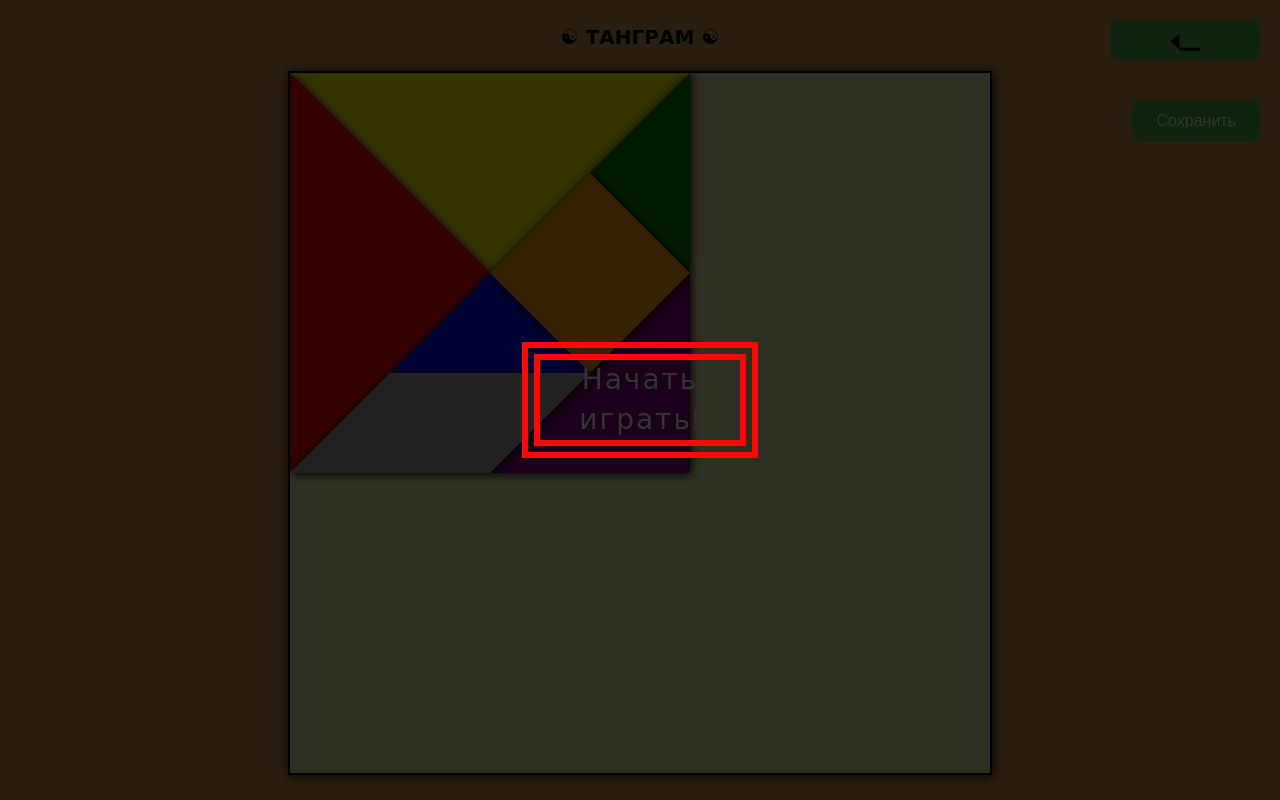
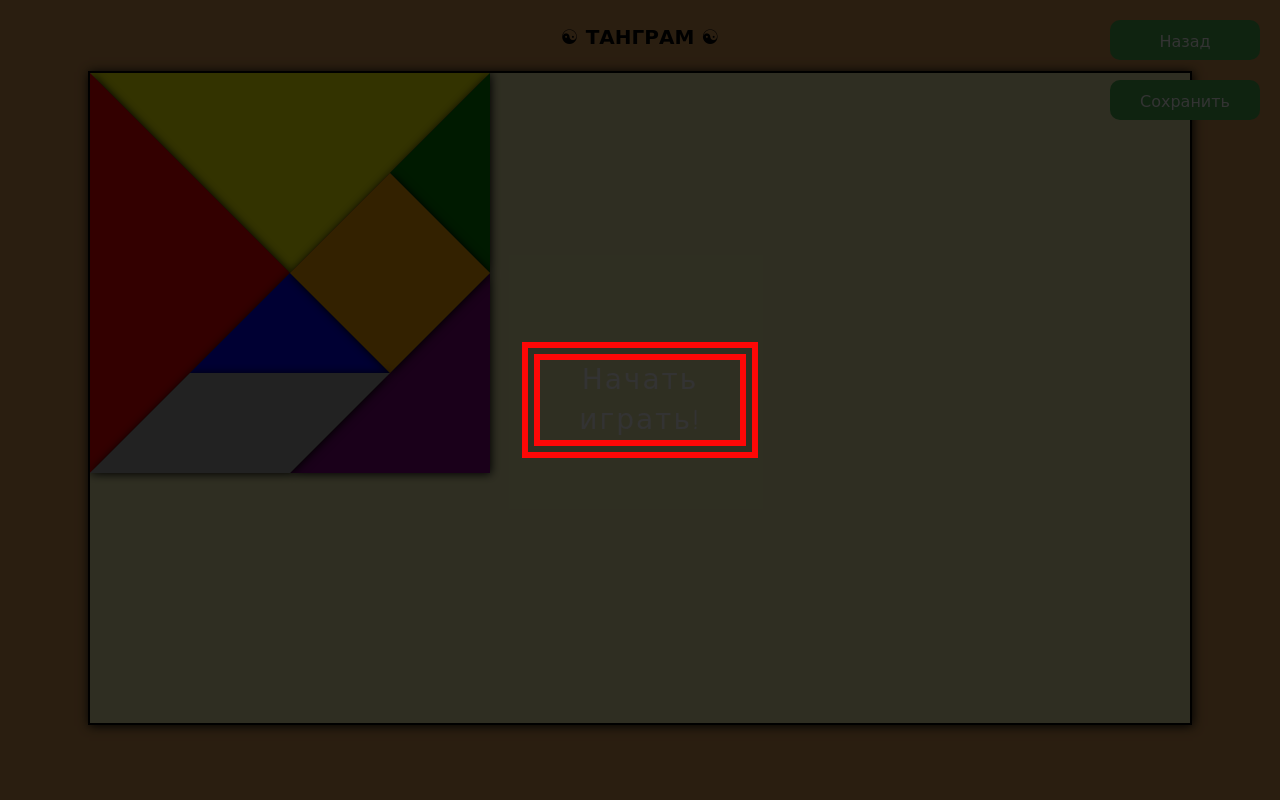
Before and after one commit to sk2kt/sk2kt.github.io, a website: page tangram.html in a window 1280 px wide. Drawn offline with Linux system fonts and the light colour scheme.

Commit message:
Tangram final fix

```diff
--- a/ScriptFolder/tangram.js
+++ b/ScriptFolder/tangram.js
@@ -15,8 +15,8 @@ const shapes = [
 
 const saveButton = document.getElementById('save-button');
 
-const canvasWidth = 700;
-const canvasHeight = 700;
+const canvasWidth = 1100;
+const canvasHeight = 650;
 
 shapes.forEach(shape => {
   shape.shape.forEach(coord => {
--- a/StyleFolder/tangram.css
+++ b/StyleFolder/tangram.css
@@ -27,10 +27,13 @@ body {
     border-radius: 10px;
     cursor: pointer;
     font-size: 16px;
+    font-family: "Comic Sans MS", "Comic Sans", cursive;
 }
 button{
+    width: 150px;
+    height: 40px;
     position: absolute;
-    top: 100px;
+    top: 80px;
     right: 20px;
     background-color: #4CAF50;
     color: white;
@@ -39,6 +42,7 @@ button{
     border-radius: 10px;
     cursor: pointer;
     font-size: 16px;
+    font-family: "Comic Sans MS", "Comic Sans", cursive;
 }
 #back-button:hover, button:hover {
     background-color: #3e8e41;
--- a/tangram.html
+++ b/tangram.html
@@ -73,11 +73,9 @@
         </div>
       </div>
     <h1 style="text-align:center;">&#x262F; Танграм &#x262F;</h1>
-    <canvas id="canvas" width="700" height="700"></canvas>
+    <canvas id="canvas" width="1100" height="650"></canvas>
     <button id="back-button" onclick="location.href='index.html'" style="width: 150px; height: 40px;">
-        <svg viewBox="0 0 30 30" width="30" height="30">
-            <path d="M9.375,28.125V15.625H30V9.375H9.375V1.875L0,9.375L9.375,16.875V9.375H30v9.375H9.375z"/>
-        </svg>
+        Назад
     </button>
     <script>
         const overlay = document.getElementById('overlay');
```
